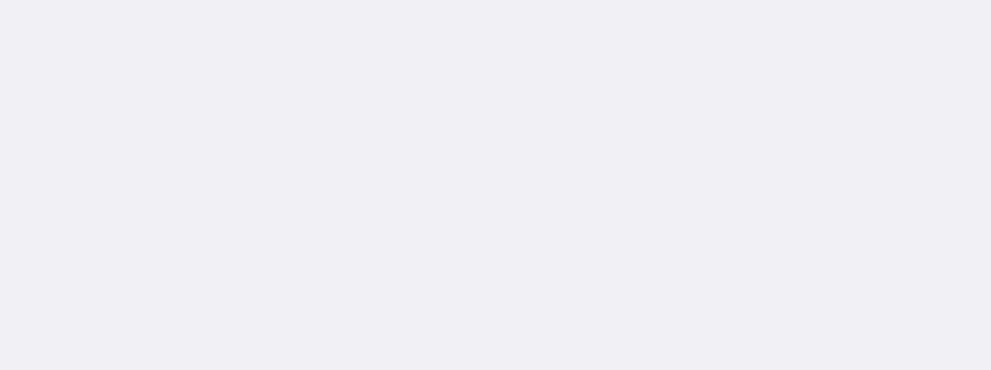
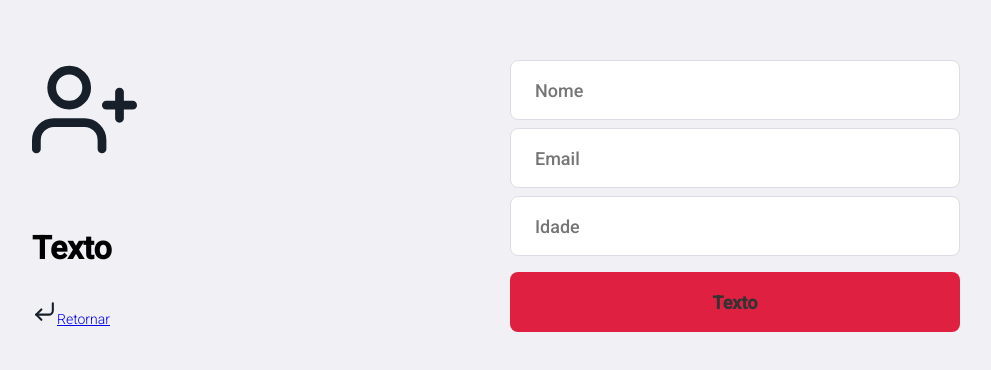
Before and after one commit to jp17paulo/clientreact, a React (Create React App) app: page /aluno/novo/1 in a window 1280 px wide. Shown: the part 216-586 px from the top of the page, without its empty margins (144-1135 px from the left). Built offline with nearby package versions, Linux system fonts and the light colour scheme; the HTML template or start-up script is replaced by a standard one.

Commit message:
feat: criação de roteamento para novo aluno / layout para tela de novo aluno

```diff
--- a/src/pages/Alunos/index.js
+++ b/src/pages/Alunos/index.js
@@ -12,7 +12,7 @@
         <span>
           Bem-Vindo, <strong>João Paulo</strong>!
         </span>
-        <Link className="button" to="aluno/novo">
+        <Link className="button" to="aluno/novo/0">
           Novo Aluno
         </Link>
         <button type="button">
--- /dev/null
+++ b/src/pages/NovoAluno/index.js
@@ -0,0 +1,30 @@
+import React from "react";
+import "./styles.css";
+
+import { FiCornerDownLeft, FiUserPlus } from "react-icons/fi";
+import { Link } from "react-router-dom";
+
+export default function NovoAluno() {
+  return (
+    <div className="novo-aluno-container">
+      <div className="content">
+        <section className="form">
+          <FiUserPlus size="105" color="#17202a" />
+          <h1>Texto</h1>
+          <Link className="back-link" to="/alunos">
+            <FiCornerDownLeft size="25" color="#17202a" />
+            Retornar
+          </Link>
+        </section>
+        <form>
+          <input placeholder="Nome" />
+          <input placeholder="Email" />
+          <input placeholder="Idade" />
+          <button className="button" type="submit">
+            Texto
+          </button>
+        </form>
+      </div>
+    </div>
+  );
+}
--- /dev/null
+++ b/src/pages/NovoAluno/styles.css
@@ -0,0 +1,58 @@
+.novo-aluno-container {
+    width: 100%;
+    max-width: 1120px;
+    height: 100vh;
+    margin: 0 auto;
+    display: flex;
+    align-items: center;
+    justify-content: space-between;
+  }
+
+  .novo-aluno-container .content {
+    width: 100%;
+    padding: 96px;
+    background: #F0F0F5;
+    box-shadow: 0 0 100px rgba(0, 0, 0, 0.1);
+    border-radius: 8px;
+    display: flex;
+    justify-content: space-between;
+    align-items: center;
+  }
+
+  .novo-aluno-container .content section {
+    width: 100%;
+    max-width: 380px;
+  }
+
+  .novo-aluno-container section.form {
+    width: 100%;
+    max-width: 350px;
+    margin-right: 30px;
+  }
+
+  .novo-aluno-container section.form img {
+    width: 45%;
+    margin-left: auto;
+    margin-right: auto;
+    display: block;
+  }
+
+  .novo-aluno-container .content section h1 {
+    margin: 64px 0 32px;
+    font-size: 32px;
+  }
+
+  .novo-aluno-container .content section p {
+    font-size: 18px;
+    color: #737380;
+    line-height: 32px;
+  }
+
+  .novo-aluno-container .content form {
+    width: 100%;
+    max-width: 450px;
+  }
+
+  .novo-aluno-container .content form input {
+    margin-top: 8px;
+  }
--- a/src/routes.js
+++ b/src/routes.js
@@ -2,13 +2,15 @@
 import { BrowserRouter, Route, Switch } from "react-router-dom";
 import Login from "./pages/Login";
 import Alunos from "./pages/Alunos";
+import NovoAluno from "./pages/NovoAluno";
 
 export default function Routes() {
   return (
     <BrowserRouter>
       <Switch>
         <Route path="/" exact component={Login} />
-        <Route path="/alunos" exact component={Alunos} />
+        <Route path="/alunos" component={Alunos} />
+        <Route path="/aluno/novo/:alunoid" component={NovoAluno} />
       </Switch>
     </BrowserRouter>
   );
```
